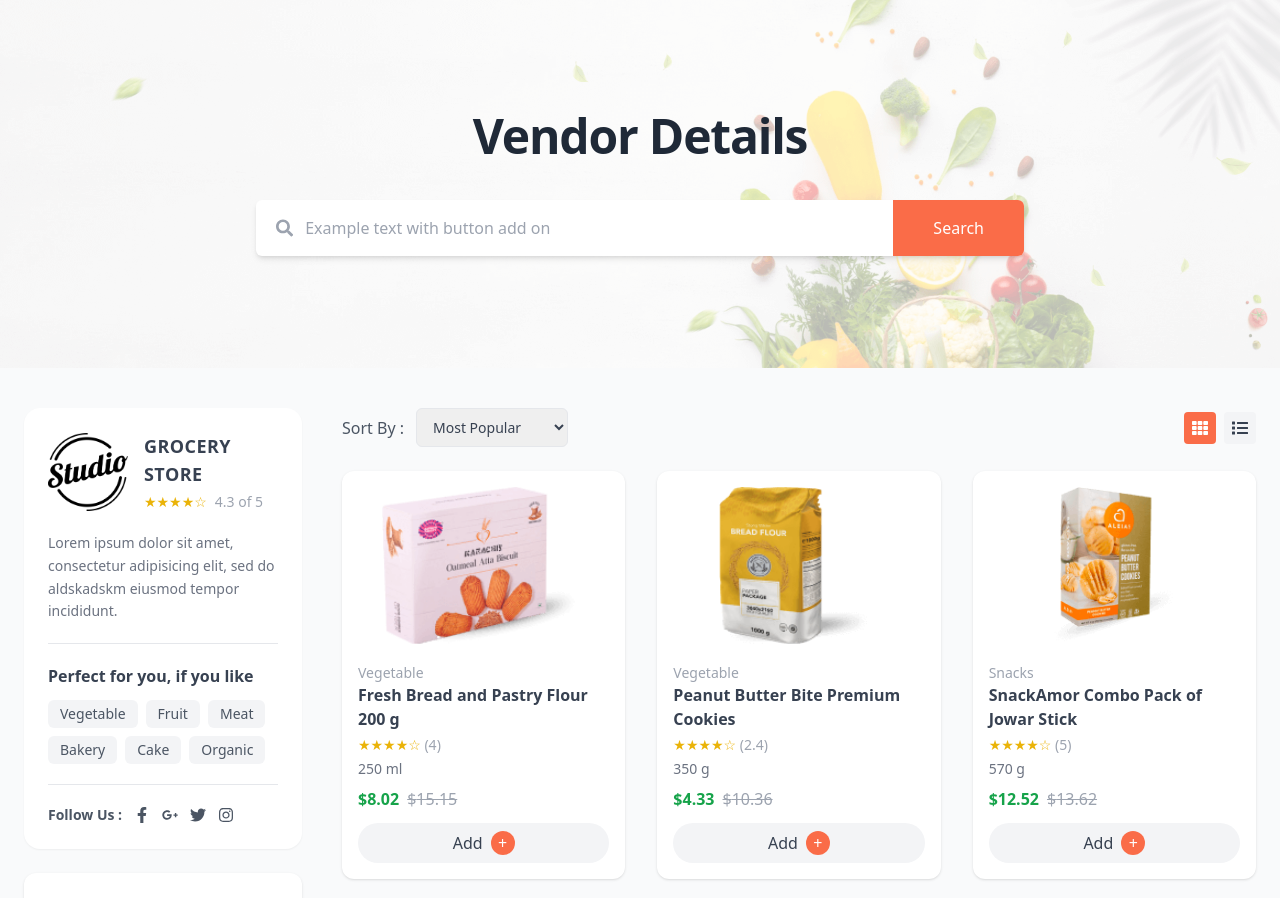
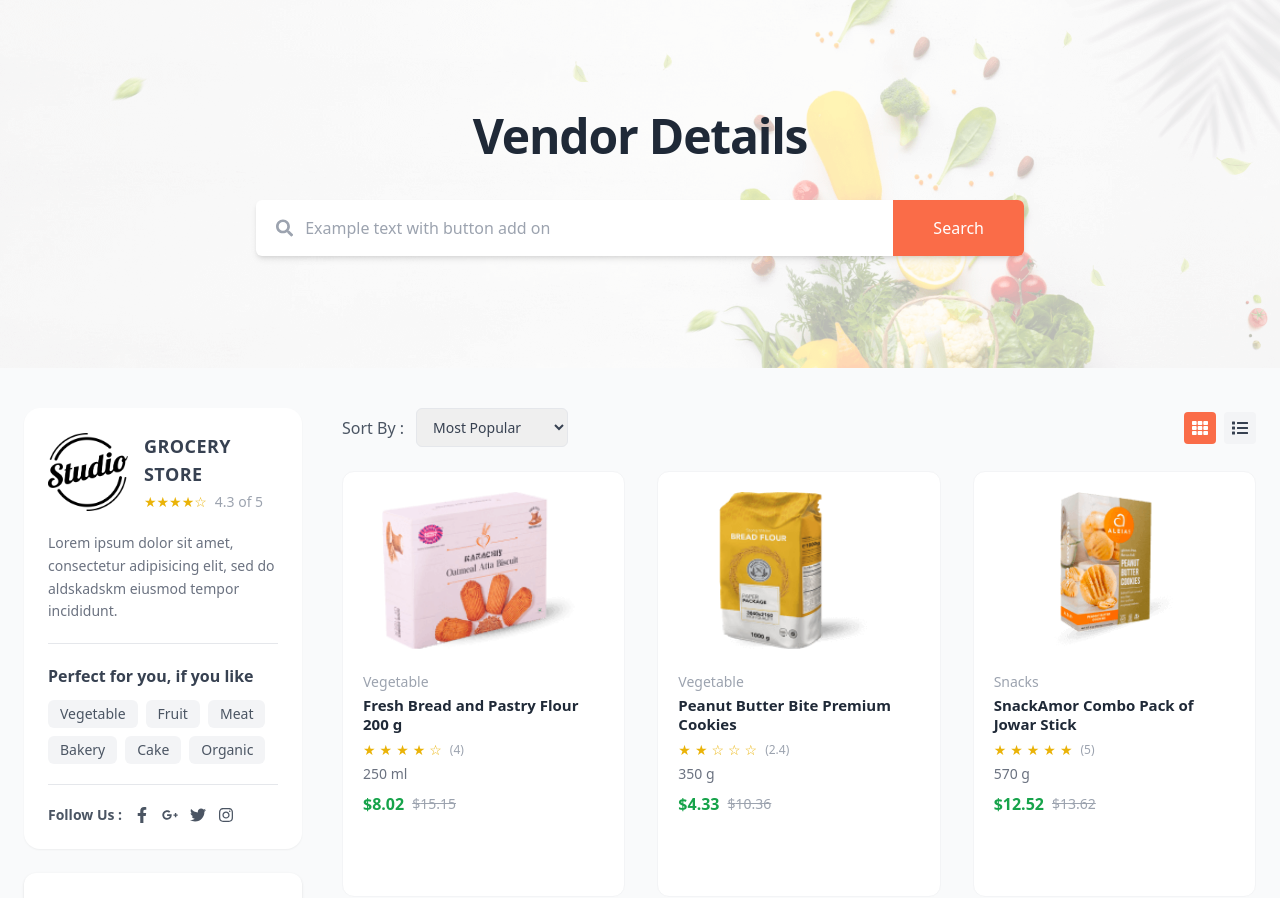
Before and after one commit to morphcodetech/b2b, a React (Vite) app: page / in a window 1280 px wide. Shown: the top 898 px of the page. Built offline with nearby package versions, Linux system fonts and the light colour scheme.

Commit message:
Update ProductCard component

```diff
--- a/src/components/product/ProductCard.jsx
+++ b/src/components/product/ProductCard.jsx
@@ -1,86 +1,80 @@
-import { FaEye, FaHeart, FaSync } from "react-icons/fa";
+import { FaHeart, FaEye } from "react-icons/fa";
 
 export default function ProductCard({ product }) {
+  return (
+    <div className="group relative bg-white border border-gray-100 p-5 rounded-xl transition-all duration-300 hover:shadow-xl hover:outline hover:outline-1 hover:outline-primary">
 
-  return (
+      {/* HOVER ICONS */}
+      <div className="absolute top-4 left-4 flex flex-col gap-2 opacity-0 group-hover:opacity-100 transition-all duration-300 z-20">
 
-    <div className="bg-white shadow rounded-xl p-4 relative group">
+        <button className="w-9 h-9 bg-white shadow border flex items-center justify-center text-gray-700 hover:text-primary">
+          <FaHeart size={14} />
+        </button>
 
-      {/* Product Image */}
-      <div className="relative">
+        <button className="w-9 h-9 bg-white shadow border flex items-center justify-center text-gray-700 hover:text-primary">
+          <FaEye size={14} />
+        </button>
 
+      </div>
+
+      {/* PRODUCT IMAGE  */}
+      <div className="h-40 flex items-center justify-center mb-5 overflow-hidden">
         <img
           src={product.image}
           alt={product.name}
-          className="w-full h-40 object-contain"
+          className="h-full object-contain group-hover:scale-105 transition duration-500"
         />
-
-        {/* Hover actions */}
-        <div className="absolute left-1/2 -translate-x-1/2 top-20 opacity-0 group-hover:opacity-100 transition">
-
-          <div className="flex bg-white shadow rounded-lg overflow-hidden">
-
-            <button className="p-3 border-r hover:bg-gray-100">
-              <FaEye />
-            </button>
-
-            <button className="p-3 border-r hover:bg-gray-100">
-              <FaSync />
-            </button>
-
-            <button className="p-3 hover:bg-gray-100">
-              <FaHeart />
-            </button>
-
-          </div>
-
-        </div>
-
       </div>
 
-      {/* Category */}
-      <p className="text-sm text-gray-400 mt-4">
+      {/*  CATEGORY  */}
+      <p className="text-sm text-gray-400">
         {product.category}
       </p>
 
-      {/* Product Name */}
-      <h3 className="font-semibold text-gray-700">
+      {/*  PRODUCT NAME  */}
+      <h3 className="text-[15px] font-semibold text-gray-800 leading-tight mt-1 min-h-[40px]">
         {product.name}
       </h3>
 
-      {/* Rating */}
-      <div className="text-yellow-500 text-sm mt-1">
-        ★★★★☆ <span className="text-gray-400">({product.rating})</span>
+      {/*  RATING  */}
+      <div className="flex items-center gap-1 text-yellow-500 text-sm mt-1">
+        {[...Array(5)].map((_, i) => (
+          <span key={i}>
+            {i < Math.round(product.rating) ? "★" : "☆"}
+          </span>
+        ))}
+        <span className="text-gray-400 text-xs ml-1">
+          ({product.rating})
+        </span>
       </div>
 
-      {/* Size */}
+      {/*  SIZE  */}
       <p className="text-sm text-gray-500 mt-1">
         {product.size}
       </p>
 
-      {/* Price */}
+      {/*  PRICE  */}
       <div className="flex items-center gap-2 mt-2">
-
         <span className="text-green-600 font-semibold">
           ${product.price}
         </span>
 
-        <span className="line-through text-gray-400">
+        <span className="line-through text-gray-400 text-sm">
           ${product.oldPrice}
         </span>
+      </div>
+
+      {/*  ADD TO CART (HOVER STYLE)  */}
+      <div className="mt-4 opacity-0 translate-y-4 group-hover:opacity-100 group-hover:translate-y-0 transition-all duration-300">
+
+        <button className="w-full bg-primary text-white py-2 rounded-md text-sm font-semibold hover:bg-black transition">
+          Add To Cart
+        </button>
 
       </div>
 
-      {/* Add Button */}
-      <button className="mt-3 w-full bg-gray-100 py-2 rounded-full flex items-center justify-center gap-2 hover:bg-gray-200">
-
-        Add
-
-        <span className="bg-primary text-white rounded-full w-6 h-6 flex items-center justify-center">
-          +
-        </span>
-
-      </button>
+      {/* spacing fix */}
+      <div className="h-2 group-hover:h-4 transition-all duration-300"></div>
 
     </div>
   );
```
